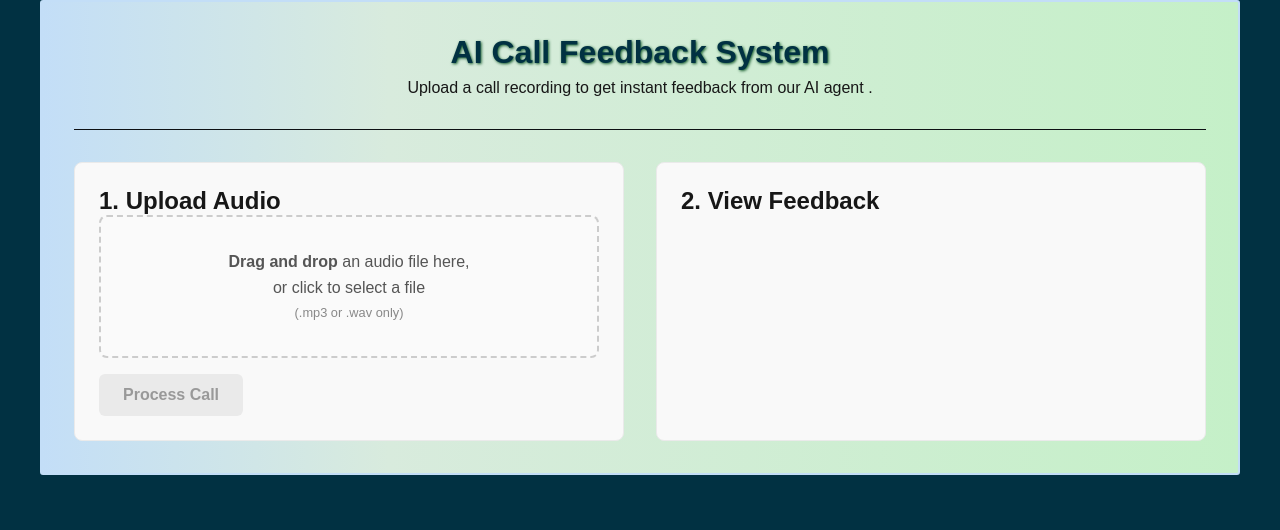
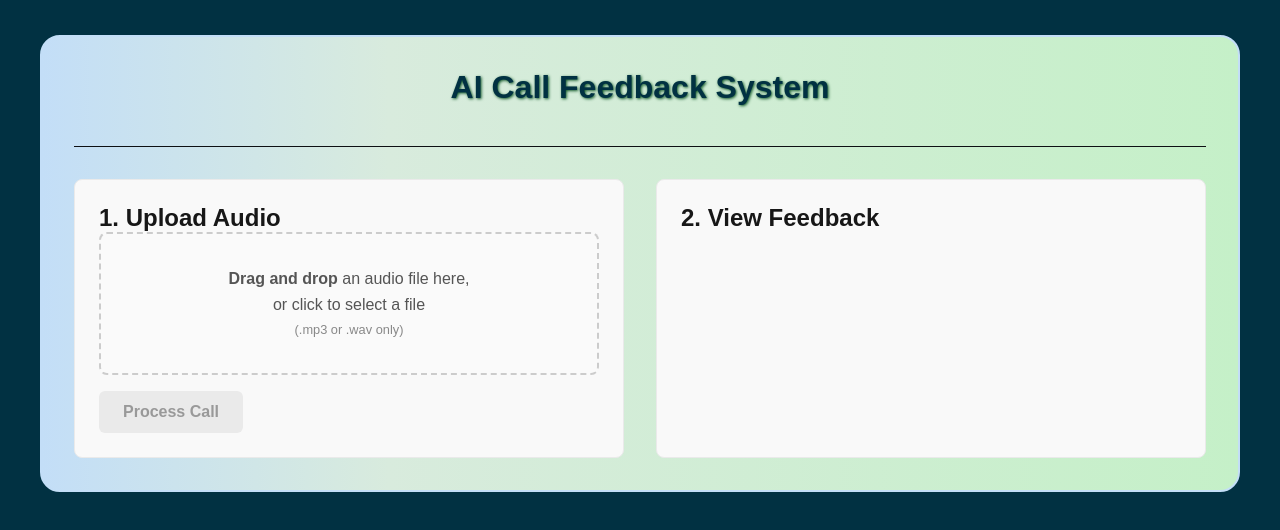
Before and after one commit to hardik-47/feedback-analyzer, a Next.js app: page / in a window 1280 px wide. Shown: the top 530 px of the page. Built offline with nearby package versions, Linux system fonts and the light colour scheme.

Commit message:
color-changes

```diff
--- a/src/app/page.module.css
+++ b/src/app/page.module.css
@@ -4,11 +4,11 @@
 
 .main {
   max-width: 1200px;
-  margin: 0 auto;
+  margin: 35px auto;
   padding: 2rem;
   border:2px solid;
   border-color: #c3def7;
-  border-radius: 3px;
+  border-radius: 20px;
   /* font-family:'Segoe UI','Open Sans', 'Helvetica Neue', sans-serif;
    */
    font-family:Arial, Helvetica, sans-serif;
@@ -69,7 +69,7 @@
   font-size: 1rem;
   font-weight: bold;
   color: white;
-  background-color: #0070f3;
+  background-color: #2c0dd8;
   border: none;
   border-radius: 6px;
   cursor: pointer;
@@ -77,7 +77,7 @@
 }
 
 .processButton:hover {
-  background-color: #005bb5;
+  background-color: #14057a;
 }
 
 .processButton:disabled {
--- a/src/app/page.tsx
+++ b/src/app/page.tsx
@@ -56,10 +56,6 @@ export default function Home() {
     <main className={styles.main}>
       <header className={styles.header}>
         <h1>AI Call Feedback System</h1>
-        <p>
-          Upload a call recording to get instant feedback from our AI agent
-         .
-        </p>
       </header>
 
       <div className={styles.content}>
--- a/src/components/AudioPlayer/AudioPlayer.module.css
+++ b/src/components/AudioPlayer/AudioPlayer.module.css
@@ -27,7 +27,7 @@
   font-size: 0.9rem;
   font-weight: bold;
   color: white;
-  background-color: #0070f3;
+  background-color: #2c0dd8;
   border: none;
   border-radius: 6px;
   cursor: pointer;
@@ -36,7 +36,7 @@
 }
 
 .playButton:hover {
-  background-color: #005bb5;
+  background-color: #14057a;
 }
 
 .audioElement {
--- a/src/components/ResultsDisplay/ResultsDisplay.module.css
+++ b/src/components/ResultsDisplay/ResultsDisplay.module.css
@@ -76,5 +76,5 @@
 .scoreValue {
   font-weight: bold;
   font-size: 1.1rem;
-  color: #0070f3;
+  color: #5f4cd8;
 }
```
